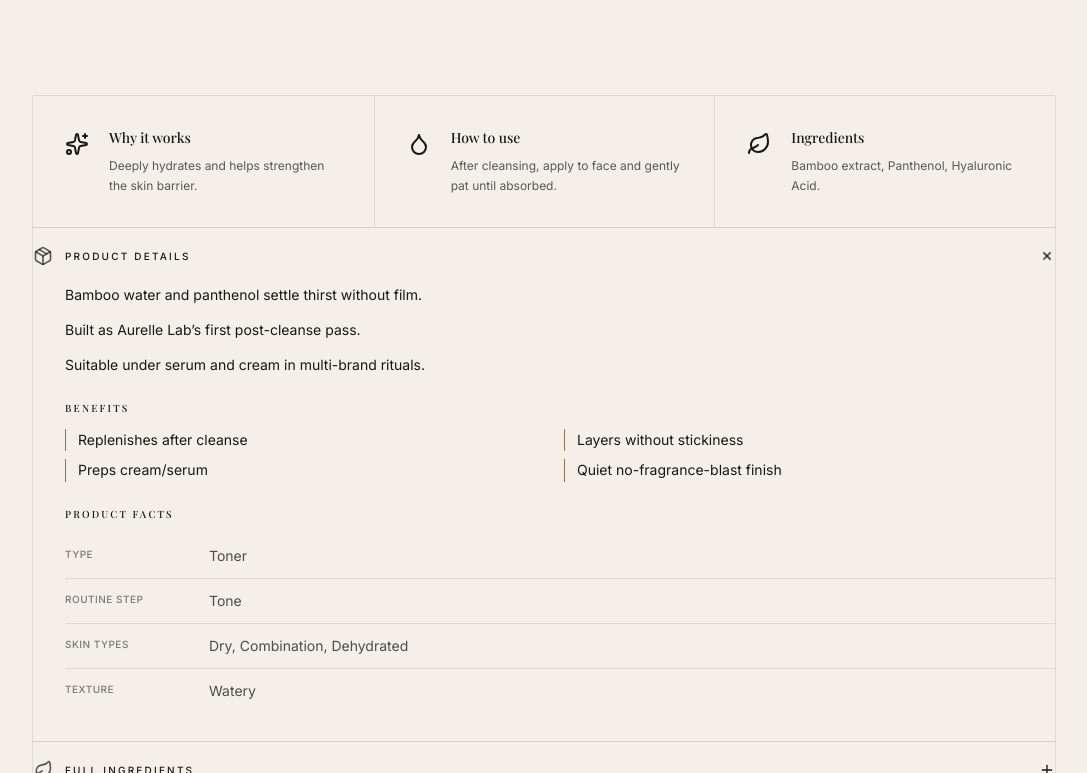
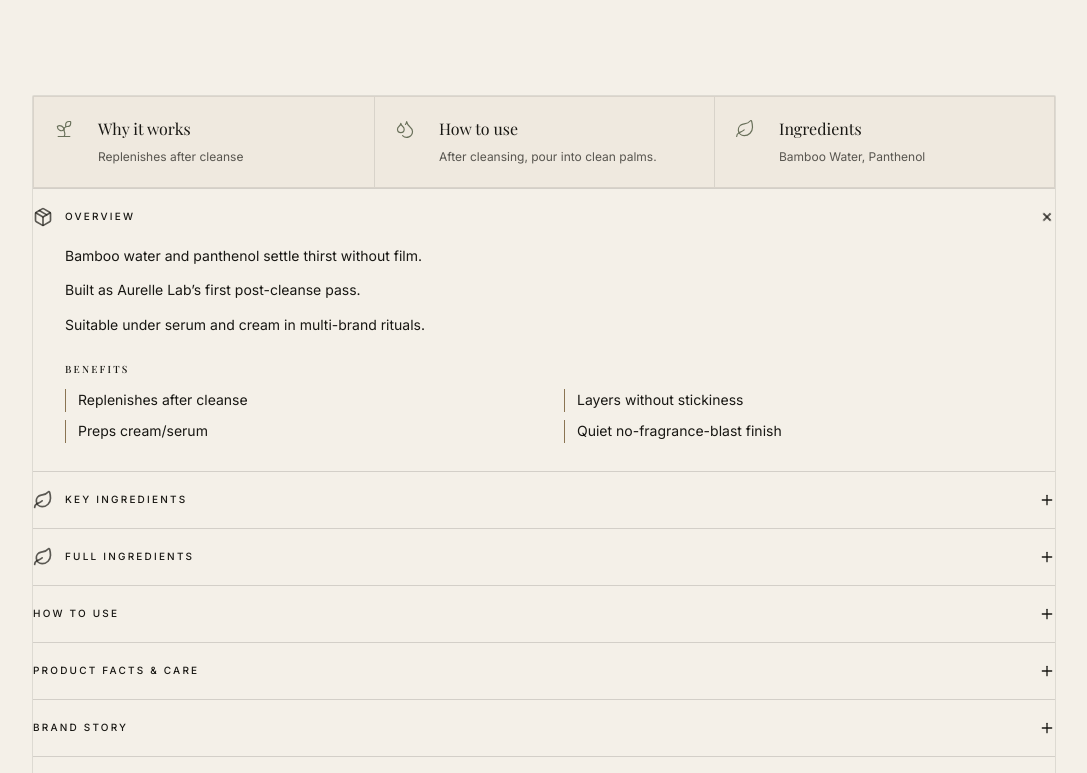
Before and after one commit to NCnguyenn/lumenora, a React (Vite) app in the folder Frontend/: page /products/bamboo-ultra-hydrating-toner in a window 1280 px wide. Shown: the part 907-1680 px from the top of the page, without its empty margins (96-1183 px from the left). Built offline with nearby package versions, Linux system fonts and the light colour scheme; a web font is replaced by a local one.

Commit message:
fix: restore product detail baseline behavior

```diff
--- a/Frontend/src/components/product/ProductDetailsAccordion.tsx
+++ b/Frontend/src/components/product/ProductDetailsAccordion.tsx
@@ -53,7 +53,7 @@ export function ProductDetailsAccordion({
 }: ProductDetailsAccordionProps) {
   return (
     <section aria-label="Product details" className="border-t border-charcoal/15">
-      <DetailSection title="Product details" icon={<Package className="h-5 w-5" />} open>
+      <DetailSection title="Overview" icon={<Package className="h-5 w-5" />} open>
         <div className="space-y-3">
           {product.description.map((paragraph) => (
             <p key={paragraph}>{paragraph}</p>
@@ -69,19 +69,71 @@ export function ProductDetailsAccordion({
             </li>
           ))}
         </ul>
-        <div className="mt-6">
-           <h3 className="text-[10px] font-medium uppercase tracking-folio text-charcoal mb-3">Product Facts</h3>
-           <dl>
-             <FactRow label="Type" value={product.productType} />
-             <FactRow label="Routine step" value={product.routineStep} />
-             <FactRow label="Skin types" value={product.skinTypes.join(', ')} />
-             <FactRow label="Texture" value={product.texture} />
-           </dl>
-        </div>
+      </DetailSection>
+
+      <DetailSection title="Key ingredients" icon={<Leaf className="h-5 w-5" />}>
+        <ul className="grid gap-4 sm:grid-cols-2">
+          {product.keyIngredients.map((ingredient) => (
+            <li key={ingredient.name} className="border border-charcoal/10 p-4">
+              <p className="font-medium text-charcoal">{ingredient.name}</p>
+              <p className="mt-1 text-charcoal/65">{ingredient.benefit}</p>
+            </li>
+          ))}
+        </ul>
       </DetailSection>
 
       <DetailSection title="Full ingredients" icon={<Leaf className="h-5 w-5" />}>
         <p>{product.fullIngredients}</p>
+      </DetailSection>
+
+      <DetailSection title="How to use">
+        <ol aria-label="How to use steps" className="space-y-3">
+          {product.howToUse.map((step, index) => (
+            <li key={step} className="grid grid-cols-[2rem_1fr] gap-3">
+              <span className="font-serif text-lg text-brass" aria-hidden="true">
+                {String(index + 1).padStart(2, '0')}
+              </span>
+              <span>{step}</span>
+            </li>
+          ))}
+        </ol>
+      </DetailSection>
+
+      <DetailSection title="Product facts & care">
+        <dl>
+          <FactRow label="Type" value={product.productType} />
+          <FactRow label="Routine step" value={product.routineStep} />
+          <FactRow label="Use" value={product.usageTime.join(' · ')} />
+          <FactRow label="Skin types" value={product.skinTypes.join(', ')} />
+          <FactRow label="Concerns" value={product.concerns.join(', ')} />
+          <FactRow label="Texture" value={product.texture} />
+          <FactRow label="Finish" value={product.finish} />
+          <FactRow label="Scent" value={product.scent} />
+        </dl>
+        {product.warnings.length > 0 && (
+          <div className="mt-5 border-l-2 border-oxblood pl-4">
+            <p className="text-[10px] font-medium uppercase tracking-folio text-oxblood">
+              Care notes
+            </p>
+            <ul className="mt-2 space-y-2">
+              {product.warnings.map((warning) => (
+                <li key={warning}>{warning}</li>
+              ))}
+            </ul>
+          </div>
+        )}
+      </DetailSection>
+
+      <DetailSection title="Brand story">
+        <p className="font-serif text-lg text-charcoal">{product.brand}</p>
+        {brand ? (
+          <div className="mt-3 space-y-3">
+            <p>{brand.shortStory}</p>
+            {brand.fullStory && <p>{brand.fullStory}</p>}
+          </div>
+        ) : (
+          <p className="mt-3">A considered part of the Lumenora edit.</p>
+        )}
       </DetailSection>
 
       <DetailSection title="Shipping & returns" icon={<Truck className="h-5 w-5" />}>
--- a/Frontend/src/components/product/ProductGallery.tsx
+++ b/Frontend/src/components/product/ProductGallery.tsx
@@ -83,7 +83,7 @@ export function ProductGallery({ product }: ProductGalleryProps) {
   return (
     <section aria-label={`${product.name} gallery`}>
       {/* Gallery Layout (Large Image + Thumbnails) */}
-      <div className="flex flex-col gap-4">
+      <div className="flex flex-col gap-4" data-gallery-layout="mosaic">
         <div className="group relative aspect-square overflow-hidden bg-parchment">
           {product.images.map((image) => {
             const isActive = image.id === activeImage?.id
--- a/Frontend/src/pages/ProductDetail.tsx
+++ b/Frontend/src/pages/ProductDetail.tsx
@@ -2,8 +2,8 @@ import { useEffect } from 'react'
 import { Link, useParams } from 'react-router-dom'
 import { ProductDetailsAccordion } from '../components/product/ProductDetailsAccordion'
 import { ProductGallery } from '../components/product/ProductGallery'
+import { ProductHighlights } from '../components/product/ProductHighlights'
 import { ProductInfoPanel } from '../components/product/ProductInfoPanel'
-import { QuickInfoGrid } from '../components/product/QuickInfoGrid'
 import { RoutinePairings } from '../components/product/RoutinePairings'
 import { SimilarProducts } from '../components/product/SimilarProducts'
 import type { Product } from '../data/types'
@@ -188,7 +188,7 @@ function ProductDetailContent({ product }: { product: Product }) {
         </div>
 
         <div className="mt-16 max-w-5xl mx-auto lg:mt-24 border border-charcoal/10 rounded-sm bg-ivory">
-          <QuickInfoGrid />
+          <ProductHighlights product={product} />
           <ProductDetailsAccordion product={product} brand={brand} />
         </div>
 
```
